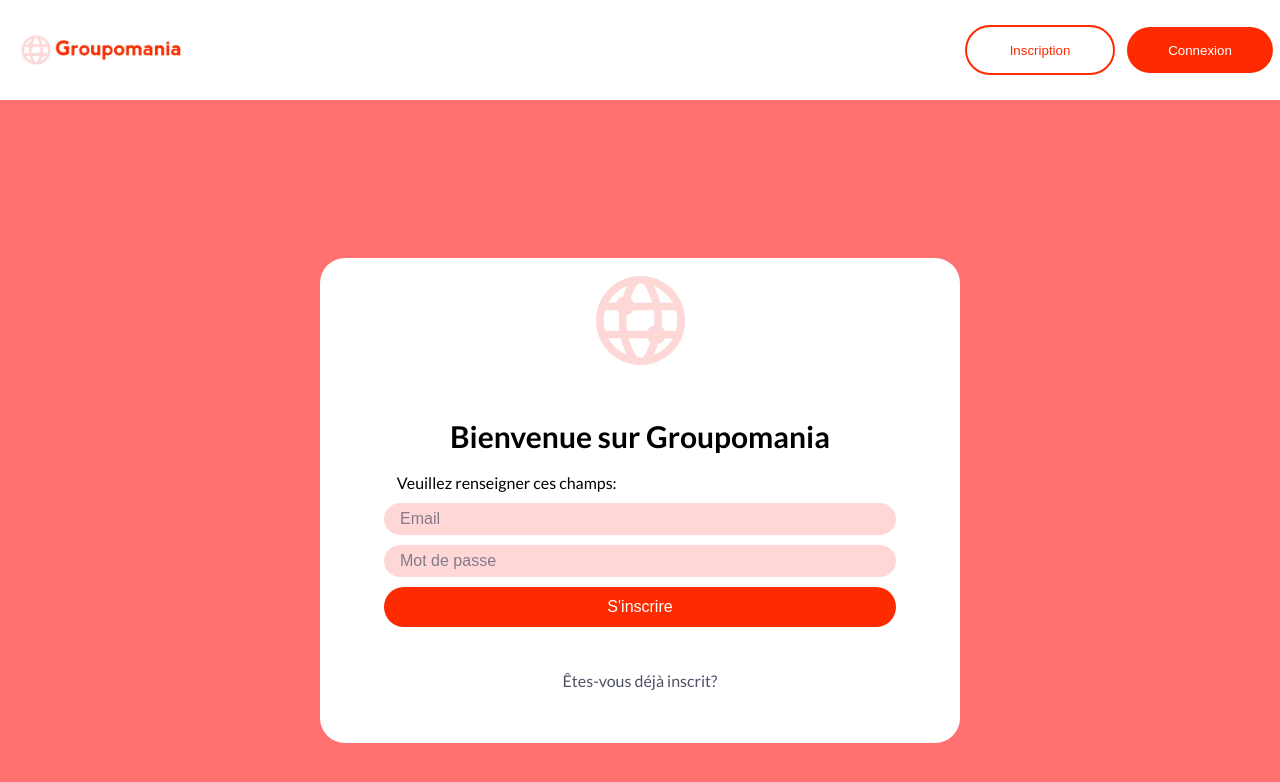
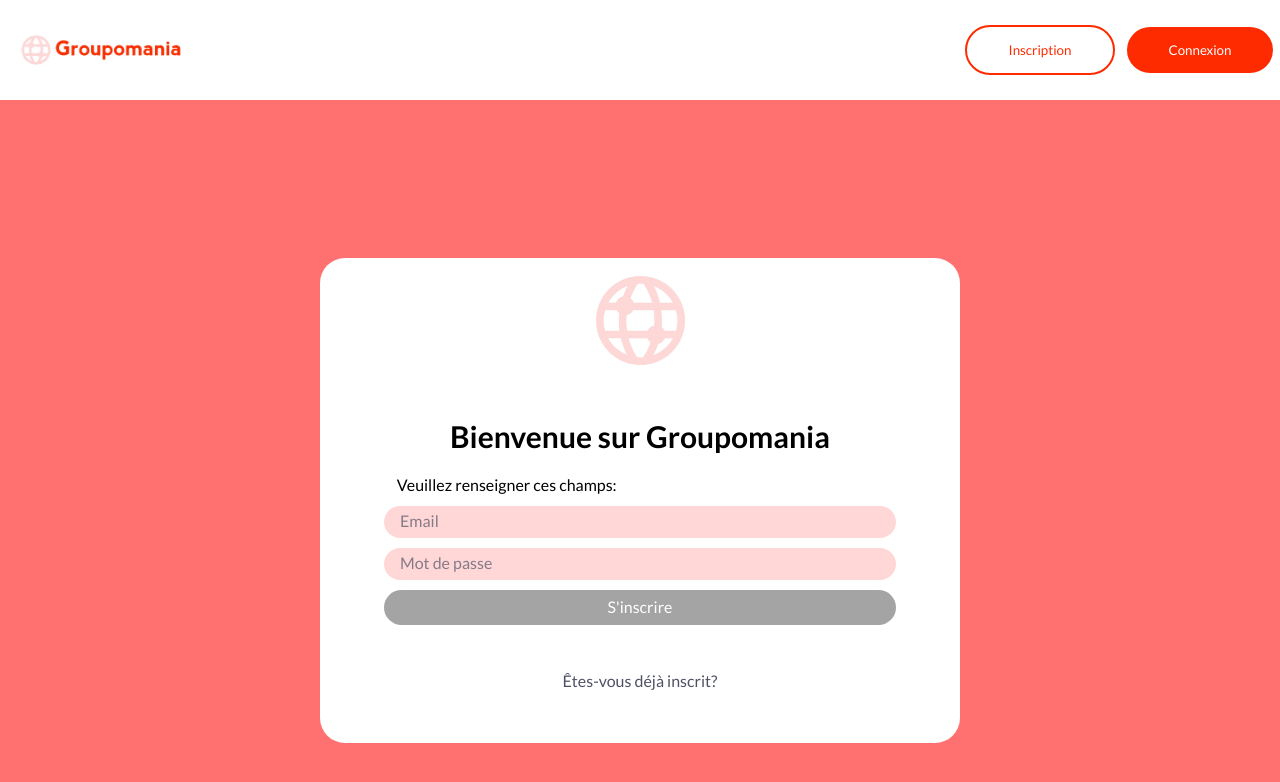
Before and after one commit to LePhenix47/LahouitiYounes_7_11052022, an Angular app in the folder frontend/groupomania/: page / in a window 1280 px wide. Shown: the top 782 px of the page. Built offline with nearby package versions, Linux system fonts and the light colour scheme.

Commit message:
Tentative d'ajout de l'envoi du formulaire au Back-end AVANT l'implémentation du routing

```diff
--- a/frontend/groupomania/src/app/SASS-utils/_utils.scss
+++ b/frontend/groupomania/src/app/SASS-utils/_utils.scss
@@ -7,7 +7,7 @@ $color-secondary: #FFD7D7;
 $color-tertiary: #4E5166;
 $color-white: #fff;
 $color-black: #000;
-$color-invalid: #acabab;
+$color-invalid: #a5a4a4;
 
 /*
 -------------------------MAPS------------------- $[map]: ([key]: [value], [key]:([other map]));
--- a/frontend/groupomania/src/app/header/header.component.scss
+++ b/frontend/groupomania/src/app/header/header.component.scss
@@ -24,6 +24,7 @@
         align-items: center;
     }
     &__signup-button {
+        font-family: "Lato";
         background-color: $color-white;
         color: $color-primary;
         height: 50px;
@@ -40,6 +41,7 @@
         }
     }
     &__login-button {
+        font-family: "Lato";
         background-color: $color-primary;
         color: $color-white;
         height: 50px;
--- a/frontend/groupomania/src/app/landing-connexion-page/landing-connexion-page.component.html
+++ b/frontend/groupomania/src/app/landing-connexion-page/landing-connexion-page.component.html
@@ -1,4 +1,4 @@
-<div class="container container--rounded">
+<main class="container container--rounded">
     <div class="container__card container__card--rounded">
         <div class="container__image-container">
             <img src="../../assets/icon.webp" alt="Icone de Groupomania" class="container__image" />
@@ -6,25 +6,24 @@
         <div class="container__text">
             <h2 class="container__heading2">Bienvenue sur Groupomania</h2>
         </div>
-        <form class="container__form">
-            <!---#emailForm="ngForm" (ngSubmit)="onSubmit(emailForm) pour les TEMPLATE FORMS-->
+
+        <form class="container__form" [formGroup]="signupForm">
             <fieldset class="container__fieldset fieldset">
                 <legend class="fieldset__legend">
                     Veuillez renseigner ces champs:
                 </legend>
-                <input type="text" class="container__input" placeholder="Email" required />
-                <!--
-                <input type="text" class="container__input" placeholder="Email" required [(ngModel)]="userEmail" name="userEmail" />
-                <input type="password" class="container__input" placeholder="Mot de passe" required [(ngModel)]="userPassword" name="userPassword" id="password" />
-            -->
-                <input type="password" class="container__input password__input" placeholder="Mot de passe" required id="password" />
+                <input type="text" class="container__input" placeholder="Email" required formControlName="user_email" title="Champ de saisie d'email" />
+                <input type="password" class="container__input password__input" placeholder="Mot de passe" required id="password" formControlName="user_password" title="Champ de saisie de mot de passe" />
 
-                <button type="submit" class="container__button">S'inscrire</button>
+                <button type="submit" class="container__button" (click)="onSubmitForm()" [disabled]="signupForm.invalid" [ngClass]="{ 'container__button--disabled': signupForm.invalid }">
+          S'inscrire
+        </button>
             </fieldset>
         </form>
+
         <div class="already-signed-up-container">
             <a class="container__already-signed-up"> Êtes-vous déjà inscrit? </a>
         </div>
         <!--On mettra un routerLink plus tard-->
     </div>
-</div>
+</main>
--- a/frontend/groupomania/src/app/landing-connexion-page/landing-connexion-page.component.scss
+++ b/frontend/groupomania/src/app/landing-connexion-page/landing-connexion-page.component.scss
@@ -44,6 +44,7 @@
         margin: 10px 0;
     }
     &__input {
+        font-family: "Lato";
         height: 40px;
         width: 80%;
         position: relative;
@@ -78,9 +79,10 @@
         font-size: 30px;
     }
     &__button {
+        font-family: "Lato";
         font-size: 16px;
         @include rounded-inputs;
-        height: 40px;
+        height: 35px;
         width: 80%;
         background-color: $color-primary;
         color: #fff;
@@ -92,6 +94,16 @@
         }
         &:active {
             background-color: lighten($color-primary, 10%);
+        }
+        &--disabled {
+            background-color: $color-invalid;
+            &:hover {
+                background-color: $color-invalid;
+                cursor: not-allowed;
+            }
+            &:active {
+                background-color: $color-invalid;
+            }
         }
     }
     &__already-signed-up {
--- a/frontend/groupomania/src/app/landing-connexion-page/landing-connexion-page.component.ts
+++ b/frontend/groupomania/src/app/landing-connexion-page/landing-connexion-page.component.ts
@@ -1,25 +1,36 @@
 import { Component, OnInit } from '@angular/core';
-import { NgForm } from '@angular/forms';
+import { FormBuilder, NgForm, Validators } from '@angular/forms';
 import { FormGroup } from '@angular/forms';
+import {LandingConnexionPageService} from './landing-connexion-page.service';
 
 @Component({
   selector: 'app-landing-connexion-page',
   templateUrl: './landing-connexion-page.component.html',
   styleUrls: ['./landing-connexion-page.component.scss']
 })
+
 export class LandingConnexionPageComponent implements OnInit {
-  signupForm!:FormGroup;
+  signupForm!: FormGroup;
+  emailRegex!: RegExp;
 
-
-
-  constructor() { }
+  constructor(private formBuilder: FormBuilder, private signupResponse: LandingConnexionPageService) {
+     console.log('signupResponse: ', signupResponse);
+  }
 
   ngOnInit(): void {
+    this.emailRegex = /^([a-z A-Z 0-9\.-]+)@([a-z A-Z 0-9]+)\.([a-z]{2,8})(\.[a-z]{2,8})?$/;
+
+    this.signupForm = this.formBuilder.group({
+      user_email: [null, [Validators.required, Validators.pattern(this.emailRegex)]],
+      user_password:[null, [Validators.required]],
+    });
+
   }
 
-  //Function onSubmit that will show in the console the value of the email inputted by the user
-  onSubmit(form: NgForm): void{
-    console.log(form.value)
+  //Function onSubmit that will show in the console the value of the email and password inputted by the user
+  onSubmitForm(): void{
+    this.signupResponse.sendSignupFormToBackend(this.signupForm.value);
+    console.log("Bouton cliqué, valeur du formulaire: \n", this.signupForm.value)
   }
 
 }
--- /dev/null
+++ b/frontend/groupomania/src/app/landing-connexion-page/landing-connexion-page.service.ts
@@ -0,0 +1,17 @@
+import { HttpClient } from '@angular/common/http';
+import { Injectable } from '@angular/core';
+import { Observable } from 'rxjs';
+
+@Injectable({
+  providedIn: 'root'
+})
+export class LandingConnexionPageService {
+
+  constructor(private http :HttpClient) { } //On a une varaible locale qui peut être utilisée pour créer une nouvelle instancde de HttpClient
+
+  private urlAuthAPI = "https://localhost:3000/api/auth";
+
+  sendSignupFormToBackend(bodyRequest: object): Observable<object>{
+    return this.http.post(this.urlAuthAPI+"/signup", bodyRequest);
+  }
+}
--- a/frontend/groupomania/src/index.html
+++ b/frontend/groupomania/src/index.html
@@ -1,5 +1,5 @@
 <!DOCTYPE html>
-<html lang="en">
+<html lang="fr">
 
 <head>
     <link rel="preconnect" href="https://fonts.googleapis.com" />
--- a/frontend/groupomania/src/styles.scss
+++ b/frontend/groupomania/src/styles.scss
@@ -12,9 +12,6 @@ body {
     margin: 0;
     font-family: "Lato";
     font-weight: 400;
-    // display: flex;
-    // justify-content: center;
-    // align-items: center;
 }
 
 *,
```
Also changed, not shown: frontend/groupomania/src/app/app.module.ts (+5 -2 lines), 1 other file (tests, documents, lock files or other folders).
